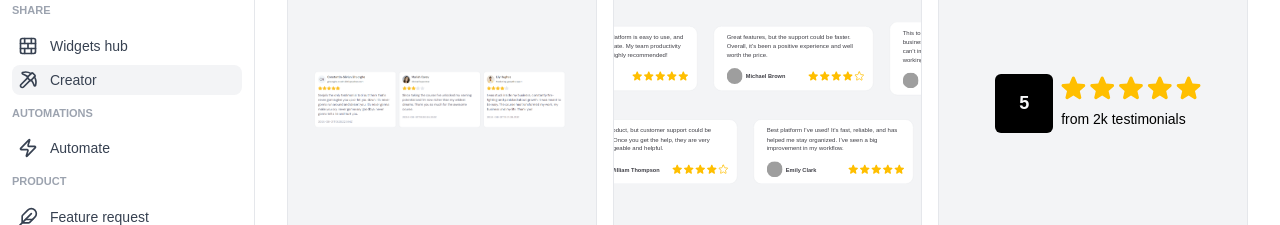
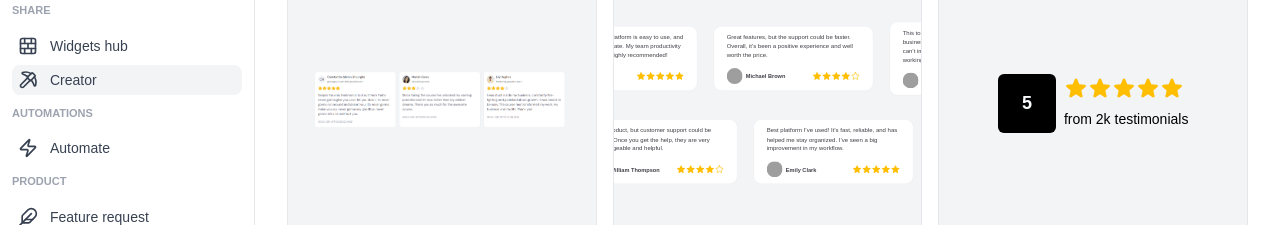
Before and after one commit to costingh/feedback-collector, a Next.js app: page /creator in a window 1280 px wide. Shown: the part 203-428 px from the top of the page. Built offline with nearby package versions, Linux system fonts and the light colour scheme; no server answers; grey boxes are pictures that could not be loaded.

Commit message:
[UPDATE] parametrized start rating

```diff
--- a/components/stars-rating.tsx
+++ b/components/stars-rating.tsx
@@ -7,9 +7,11 @@ type StarsRatingProps = {
 	readonly?: boolean;
 	value?: number;
 	style?: any;
+	scale?: any;
+	marginLeft?: any;
 };
 
-const StarsRating: React.FC<StarsRatingProps> = ({ ratingChanged, readonly, value, style }) => {
+const StarsRating: React.FC<StarsRatingProps> = ({ ratingChanged, readonly, value, style, scale, marginLeft }) => {
 	return (
 		//@ts-ignore
 		<Rating
@@ -17,7 +19,7 @@ const StarsRating: React.FC<StarsRatingProps> = ({ ratingChanged, readonly, valu
 			unratedColor="amber"
 			ratedColor="amber"
 			className="text-[#FFBF00]"
-			style={{transform: 'scale(1.2)', marginLeft: '10px', ...style}}
+			style={{transform: `scale(${scale})`, marginLeft: `${marginLeft}px`, ...style}}
 			onChange={(value) => ratingChanged && ratingChanged(value)}
 			readonly={readonly}
 		/>
```
